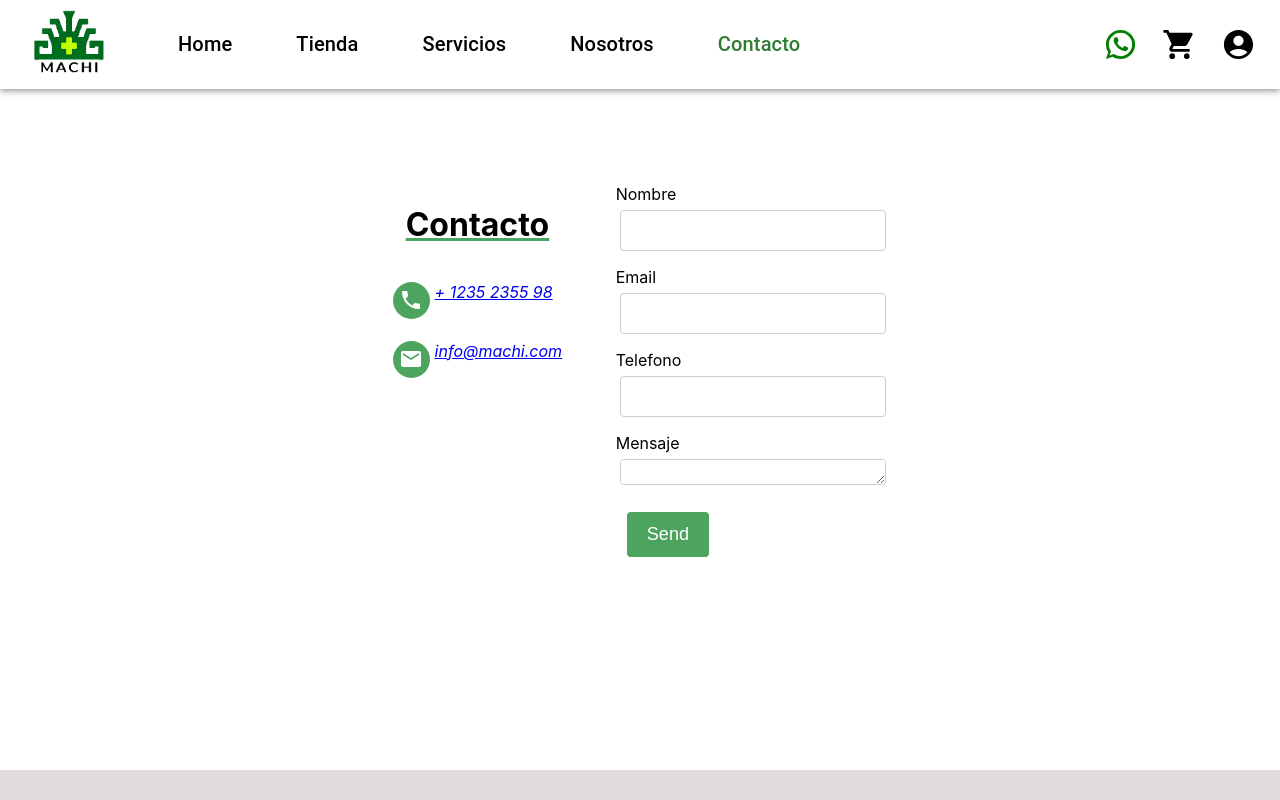
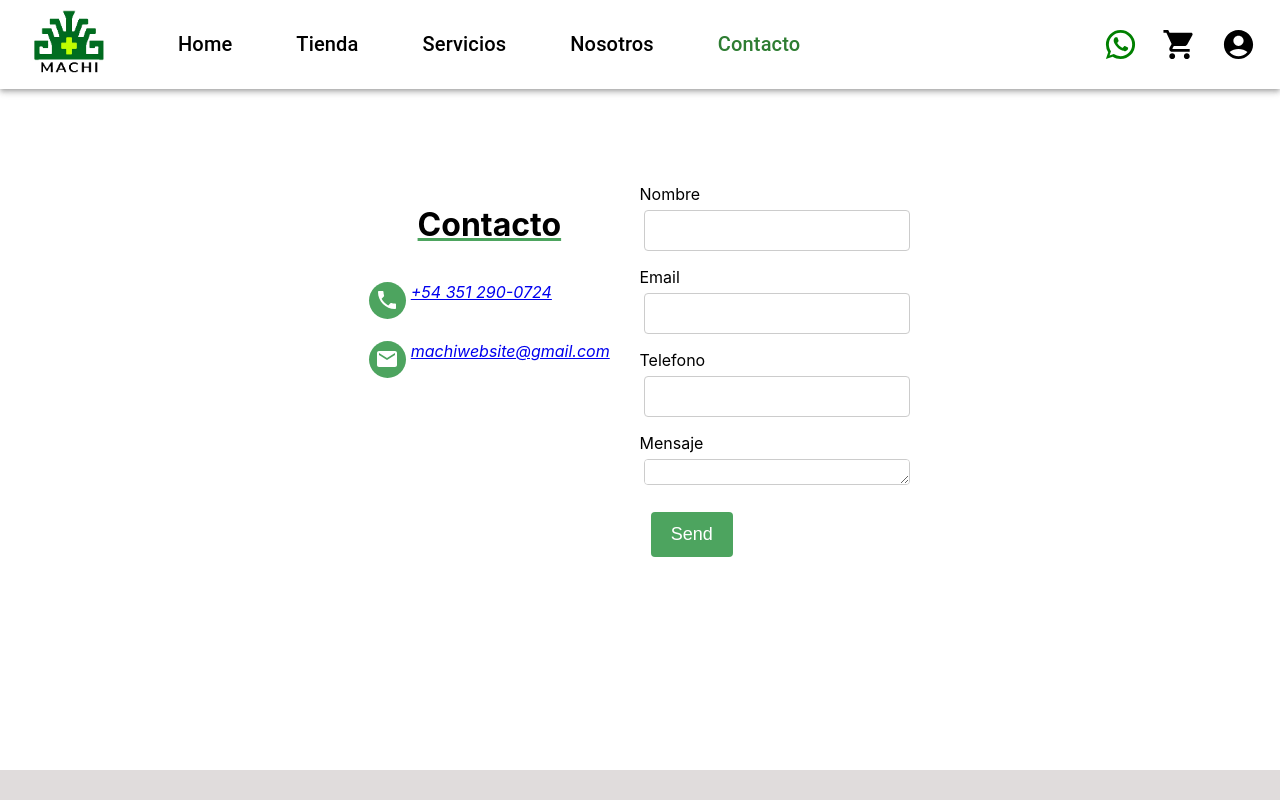
Before and after one commit to rubensauriosD/E-commerce-MACHI, a React (Create React App) app in the folder client/: page /#/contact in a window 1280 px wide. Shown: the top 800 px of the page. Built offline with nearby package versions, Linux system fonts and the light colour scheme; no server answers.

Commit message:
Update Contact.jsx

```diff
--- a/client/src/Components/Contact.jsx
+++ b/client/src/Components/Contact.jsx
@@ -41,13 +41,13 @@ const Contact = () => {
           <div className={ContactCSS.icon_decoration}>
             <PhoneIcon />
           </div>
-          <a href="tel://1234567920">+ 1235 2355 98</a>
+          <a href="https://wa.me/543512900724?text=Hola%20Machi,%20tengo%20una%20consulta!%20">+54 351 290-0724</a>
         </i>
         <i>
           <div className={ContactCSS.icon_decoration}>
             <MailIcon />
           </div>
-          <a href="mailto:info@machi.com">info@machi.com</a>
+          <a href="#">machiwebsite@gmail.com</a>
         </i>
       </div>
       <div className={ContactCSS.form_container}>
```
